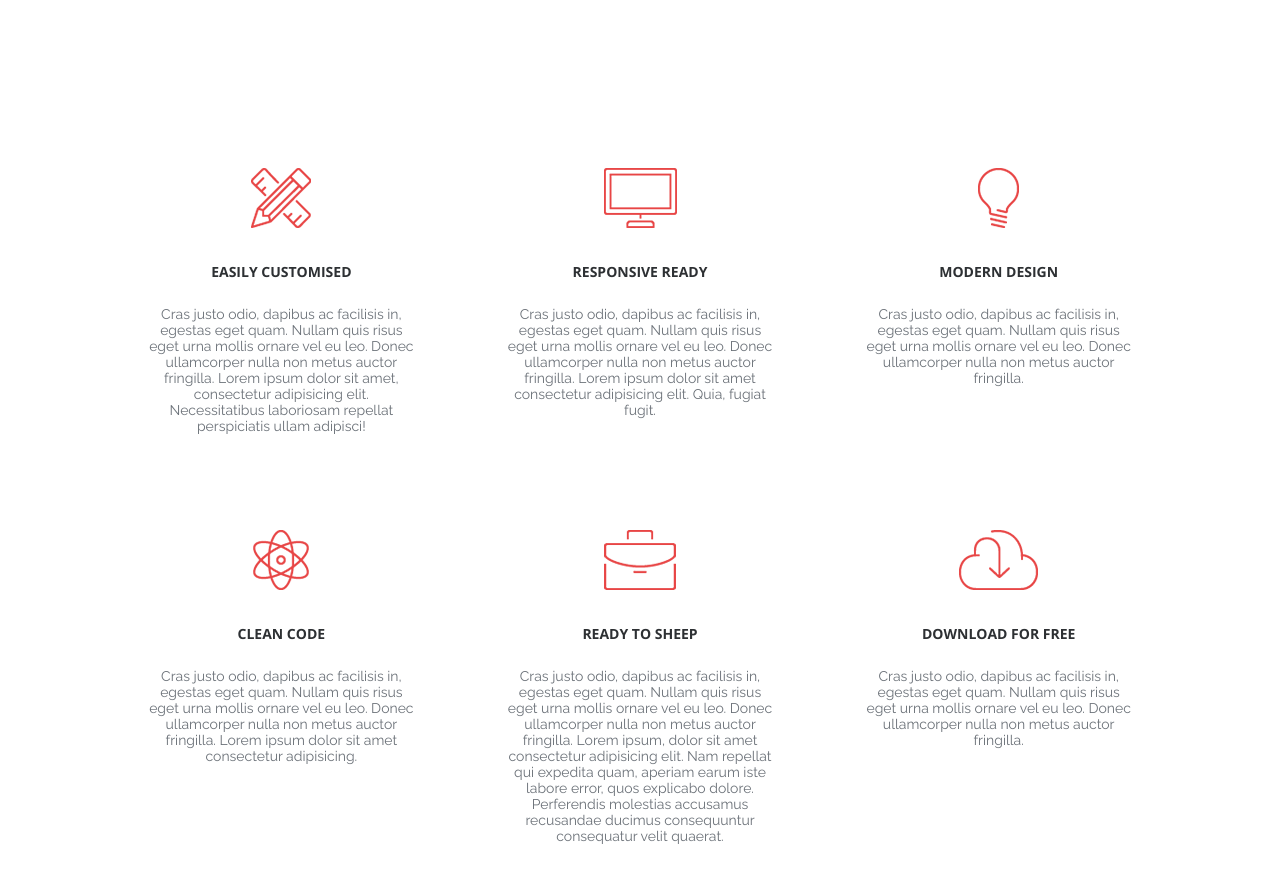
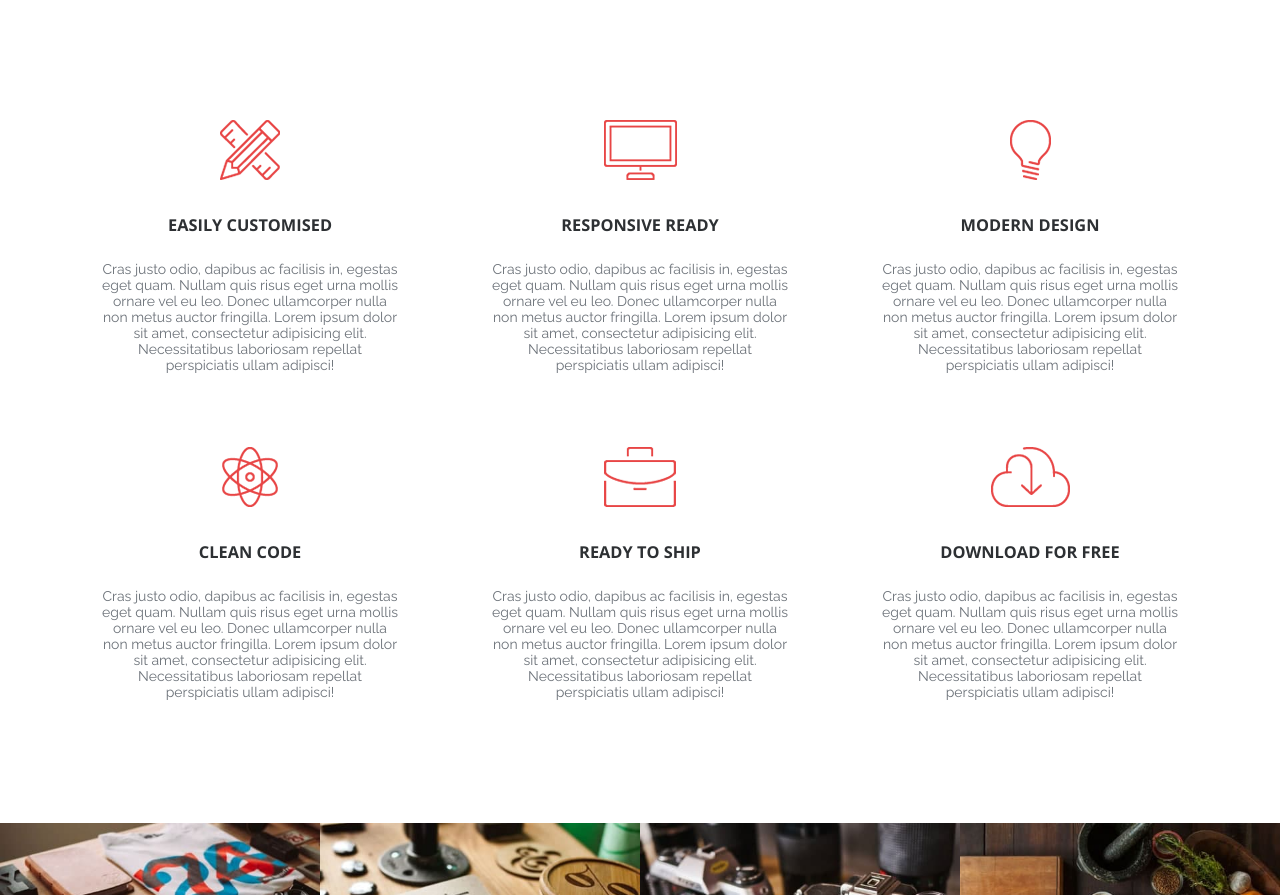
Before and after one commit to BLCKVLNS/06-onl-01-Kononenko-Sergey-ActiveBox, a plain HTML site: page index.html in a window 1280 px wide. Shown: the part 800-1695 px from the top of the page. Drawn offline with nearby package versions, Linux system fonts and the light colour scheme.

Commit message:
Fix 1
Переписал секцию features

```diff
--- a/css/style.css
+++ b/css/style.css
@@ -17,6 +17,7 @@ a {
   padding: 0 15px;
   position: relative;
   z-index: 1;
+  overflow-x: hidden;
 }
 
 body {
@@ -60,6 +61,7 @@ body {
 .button:hover {
   transition: ease-in-out 0.5s;
   background: red;
+  cursor: pointer;
 }
 
 .button__text {
@@ -306,62 +308,54 @@ body {
   }
 }
 .features {
-  padding-top: 120px;
-  padding-bottom: 123px;
+  padding: 120px 0 49px 0;
   z-index: 0;
 }
-.features__cards {
+.features__body {
   max-width: 1076px;
-  display: flex;
-  flex-direction: column;
-  justify-content: flex-start;
-  align-items: center;
   margin: 0 auto;
 }
-.features__row-item {
-  width: 100%;
+.features__row {
+  display: flex;
+  flex-flow: row wrap;
+  justify-content: center;
   margin: 0 -47px;
-  display: flex;
-  justify-content: center;
-  align-items: stretch;
 }
 @media screen and (max-width: 768px) {
-  .features__row-item {
-    flex-direction: column;
+  .features__row {
+    width: 100%;
+    flex-flow: column wrap;
     justify-content: flex-start;
     align-items: center;
+    margin: 0 auto;
+  }
+}
+.features__card {
+  margin: 0 47px 74px 47px;
+  flex: 0 1 33.3%;
+  max-width: 296px;
+  display: flex;
+}
+@media screen and (max-width: 768px) {
+  .features__card {
+    max-width: 85%;
+    margin-bottom: 100px;
   }
 }
 .features__item {
-  width: 33.3%;
   display: flex;
   flex-direction: column;
-  justify-content: flex-start;
   align-items: center;
-  margin: 48px 47px;
 }
-@media screen and (max-width: 768px) {
-  .features__item {
-    width: 70%;
-    flex-direction: column;
-    justify-content: flex-start;
-    align-items: center;
-    margin-bottom: 60px;
-  }
-}
-
-.item__logo {
-  max-width: 100%;
-  max-height: 100%;
+.features__img {
+  max-height: 60px;
   margin-bottom: 34px;
 }
-
-.item__logo-pic {
-  display: block;
-  max-height: 60px;
+.features__img-pic {
+  width: 100%;
+  height: 100%;
 }
-
-.item__title {
+.features__title {
   font-family: "Open Sans";
   font-size: 14px;
   color: #2d3033;
@@ -370,19 +364,19 @@ body {
   margin-bottom: 25px;
 }
 @media screen and (max-width: 768px) {
-  .item__title {
+  .features__title {
     font-size: 24px;
   }
 }
-
-.item__subtitle {
+.features__text {
   font-family: "Raleway";
   font-size: 14px;
   color: #6c7279;
   text-align: center;
+  flex: 1 1 auto;
 }
 @media screen and (max-width: 768px) {
-  .item__subtitle {
+  .features__text {
     font-size: 24px;
   }
 }
--- a/index.html
+++ b/index.html
@@ -67,8 +67,8 @@
   </div>
 </section>
 <section class="features">
-  <div class="container features-container">
-    <div class="features__cards">
+  <!-- <div class="container"> -->
+  <!-- <div class="features__cards">
       <div class="features__row-item">
         <div class="features__item">
           <div class="item__logo">
@@ -172,6 +172,138 @@
         </div>
       </div>
     </div>
+  </div> -->
+  <div class="container">
+    <div class="features__body">
+      <div class="features__row">
+        <div class="features__card">
+          <div class="features__item">
+            <div class="features__img">
+              <img
+                src="img/features/easily_customised.png"
+                alt="easily customised"
+                class="features__img-pic"
+              />
+            </div>
+            <div class="features__title"><h3>Easily customised</h3></div>
+            <div class="features__text">
+              <p>
+                Cras justo odio, dapibus ac facilisis in, egestas eget quam.
+                Nullam quis risus eget urna mollis ornare vel eu leo. Donec
+                ullamcorper nulla non metus auctor fringilla. Lorem ipsum dolor
+                sit amet, consectetur adipisicing elit. Necessitatibus
+                laboriosam repellat perspiciatis ullam adipisci!
+              </p>
+            </div>
+          </div>
+        </div>
+        <div class="features__card">
+          <div class="features__item">
+            <div class="features__img">
+              <img
+                src="img/features/responsive_ready.png"
+                alt="responsive ready"
+                class="features__img-pic"
+              />
+            </div>
+            <div class="features__title"><h3>Responsive ready</h3></div>
+            <div class="features__text">
+              <p>
+                Cras justo odio, dapibus ac facilisis in, egestas eget quam.
+                Nullam quis risus eget urna mollis ornare vel eu leo. Donec
+                ullamcorper nulla non metus auctor fringilla. Lorem ipsum dolor
+                sit amet, consectetur adipisicing elit. Necessitatibus
+                laboriosam repellat perspiciatis ullam adipisci!
+              </p>
+            </div>
+          </div>
+        </div>
+        <div class="features__card">
+          <div class="features__item">
+            <div class="features__img">
+              <img
+                src="img/features/modern_design.png"
+                alt="modern design"
+                class="features__img-pic"
+              />
+            </div>
+            <div class="features__title"><h3>Modern design</h3></div>
+            <div class="features__text">
+              <p>
+                Cras justo odio, dapibus ac facilisis in, egestas eget quam.
+                Nullam quis risus eget urna mollis ornare vel eu leo. Donec
+                ullamcorper nulla non metus auctor fringilla. Lorem ipsum dolor
+                sit amet, consectetur adipisicing elit. Necessitatibus
+                laboriosam repellat perspiciatis ullam adipisci!
+              </p>
+            </div>
+          </div>
+        </div>
+        <div class="features__card">
+          <div class="features__item">
+            <div class="features__img">
+              <img
+                src="img/features/clean_code.png"
+                alt="clean code"
+                class="features__img-pic"
+              />
+            </div>
+            <div class="features__title"><h3>Clean code</h3></div>
+            <div class="features__text">
+              <p>
+                Cras justo odio, dapibus ac facilisis in, egestas eget quam.
+                Nullam quis risus eget urna mollis ornare vel eu leo. Donec
+                ullamcorper nulla non metus auctor fringilla. Lorem ipsum dolor
+                sit amet, consectetur adipisicing elit. Necessitatibus
+                laboriosam repellat perspiciatis ullam adipisci!
+              </p>
+            </div>
+          </div>
+        </div>
+        <div class="features__card">
+          <div class="features__item">
+            <div class="features__img">
+              <img
+                src="img/features/ready_to_ship.png"
+                alt="ready to ship"
+                class="features__img-pic"
+              />
+            </div>
+            <div class="features__title"><h3>Ready to ship</h3></div>
+            <div class="features__text">
+              <p>
+                Cras justo odio, dapibus ac facilisis in, egestas eget quam.
+                Nullam quis risus eget urna mollis ornare vel eu leo. Donec
+                ullamcorper nulla non metus auctor fringilla. Lorem ipsum dolor
+                sit amet, consectetur adipisicing elit. Necessitatibus
+                laboriosam repellat perspiciatis ullam adipisci!
+              </p>
+            </div>
+          </div>
+        </div>
+        <div class="features__card">
+          <div class="features__item">
+            <div class="features__img">
+              <img
+                src="img/features/download_for_free.png"
+                alt="download for free"
+                class="features__img-pic"
+              />
+            </div>
+            <div class="features__title"><h3>Download for free</h3></div>
+            <div class="features__text">
+              <p>
+                Cras justo odio, dapibus ac facilisis in, egestas eget quam.
+                Nullam quis risus eget urna mollis ornare vel eu leo. Donec
+                ullamcorper nulla non metus auctor fringilla. Lorem ipsum dolor
+                sit amet, consectetur adipisicing elit. Necessitatibus
+                laboriosam repellat perspiciatis ullam adipisci!
+              </p>
+            </div>
+          </div>
+        </div>
+      </div>
+    </div>
   </div>
 </section>
 <section class="works">
```
